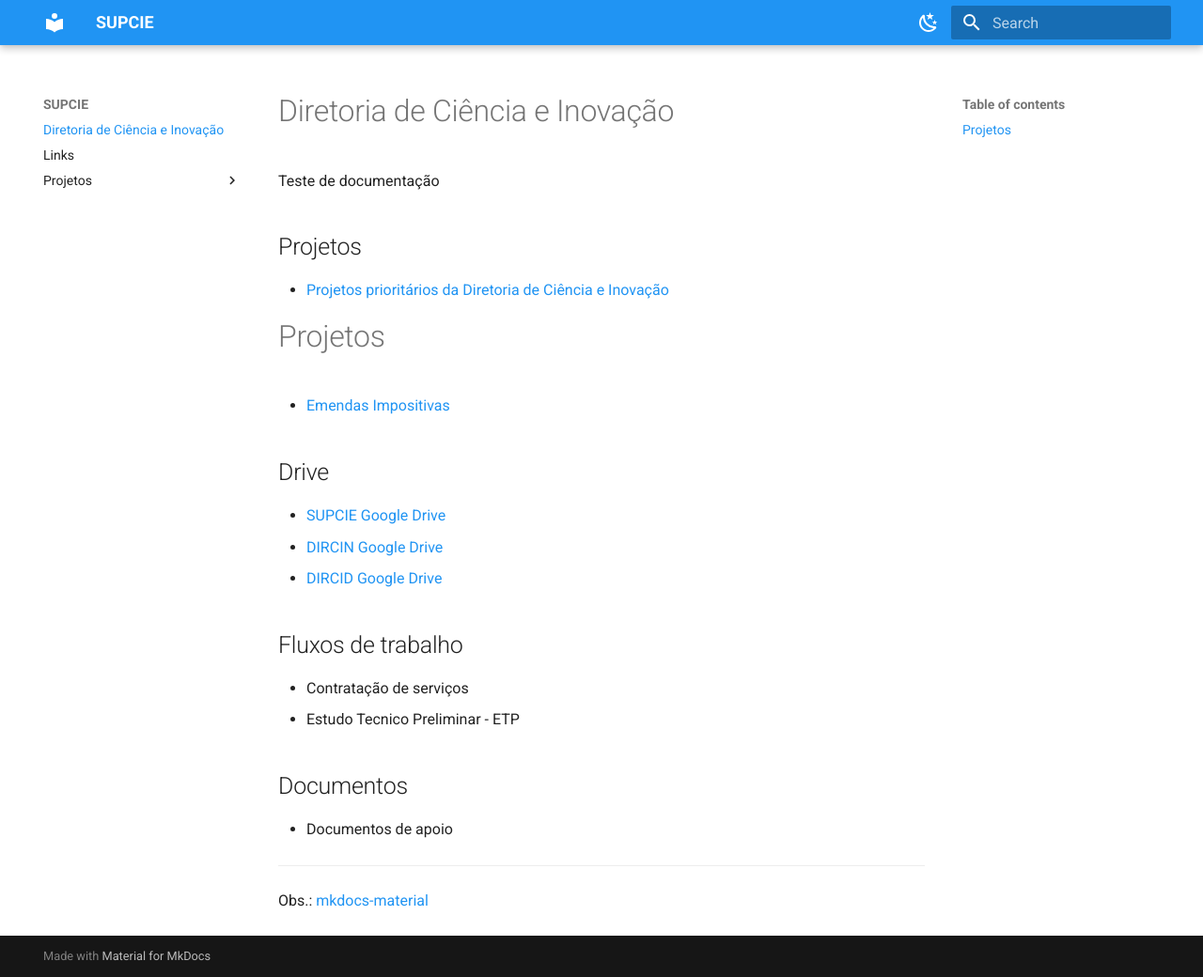
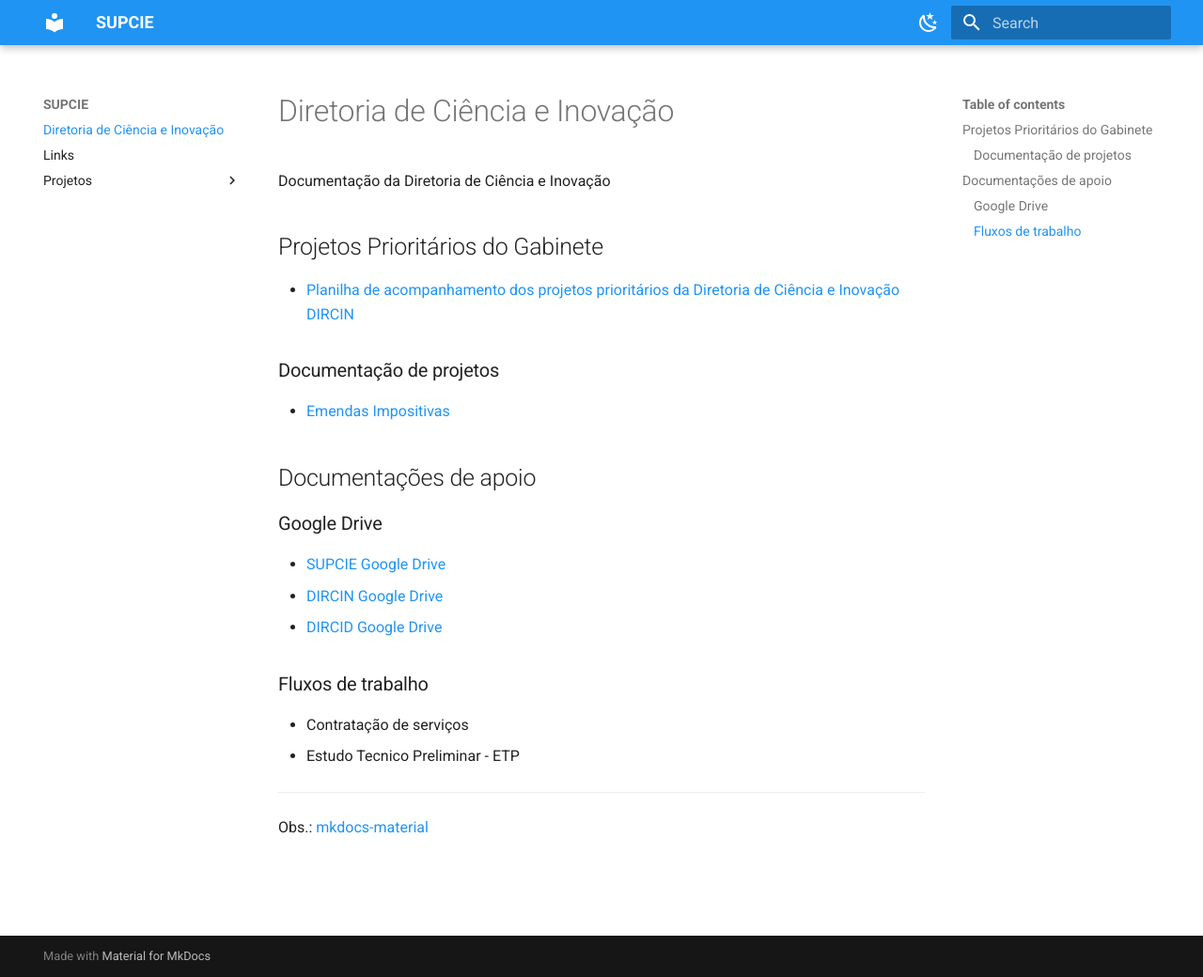
Before and after one commit to hersonpc/supcie-docs, an MkDocs documentation site: the page built from docs/index.md, in a window 1280 px wide and 1040 px high. Shown: the whole window at 94% size. Built offline with MkDocs 1.6.1 and Material for MkDocs 9.7.7, drawn with Linux system fonts in a browser that asks for light colours.

```diff
--- a/docs/index.md
+++ b/docs/index.md
@@ -1,29 +1,27 @@
 # Diretoria de Ciência e Inovação
 
-Teste de documentação
+Documentação da Diretoria de Ciência e Inovação
 
-## Projetos
+## Projetos Prioritários do Gabinete
 
-* [Projetos prioritários da Diretoria de Ciência e Inovação](https://docs.google.com/spreadsheets/d/1y7ZbGpRqC2dUMCzuE4HLHDAxrJFDSSFb5Z41NRRlJAg/edit#gid=1933083454)
+* [Planilha de acompanhamento dos projetos prioritários da Diretoria de Ciência e Inovação DIRCIN](https://docs.google.com/spreadsheets/d/1y7ZbGpRqC2dUMCzuE4HLHDAxrJFDSSFb5Z41NRRlJAg/edit#gid=1933083454)
 
-# Projetos
+### Documentação de projetos
 
 * [Emendas Impositivas](projetos/emendas_impositivas.md)
 
-## Drive
+## Documentações de apoio
+
+### Google Drive
 
 * [SUPCIE Google Drive](https://drive.google.com/drive/u/0/folders/1KOaDxXq7e4UBb-9N-QroTSx5yY_iYdM0)
 * [DIRCIN Google Drive](https://drive.google.com/drive/folders/1y7ZbGpRqC2dUMCzuE4HLHDAxrJFDSSFb5Z41NRRlJAg)
 * [DIRCID Google Drive](https://drive.google.com/drive/u/0/folders/1z4vryatT7I8SjOARQFG-cKT-pHRZAy58)
 
-## Fluxos de trabalho
+### Fluxos de trabalho
 
 * Contratação de serviços
 * Estudo Tecnico Preliminar - ETP
 
-## Documentos
-
-* Documentos de apoio
-
 <hr>
 Obs.: [mkdocs-material](https://squidfunk.github.io/mkdocs-material/getting-started/)
```
